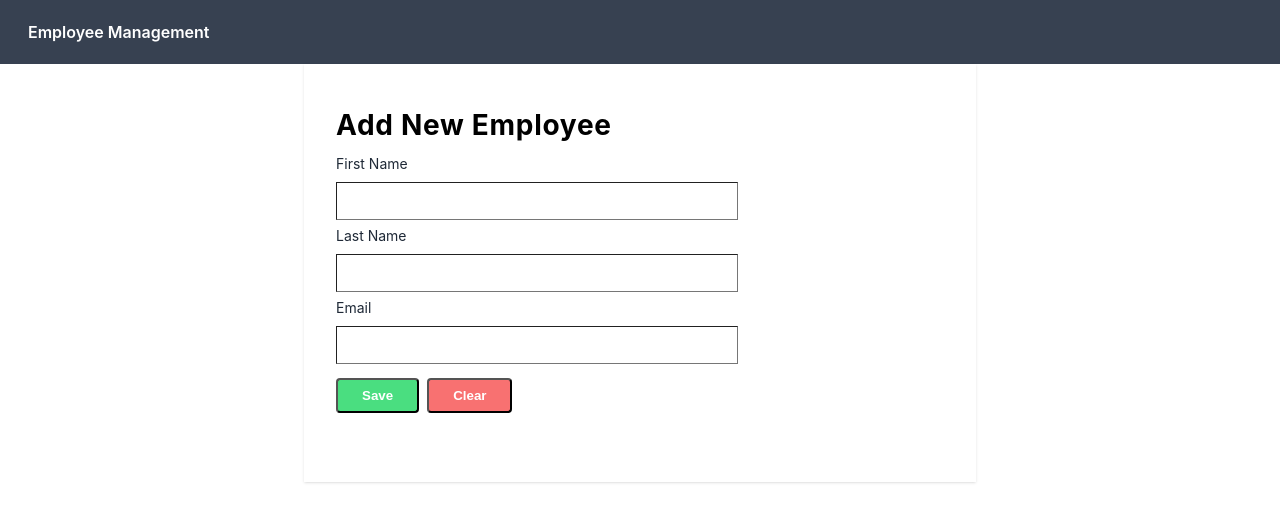
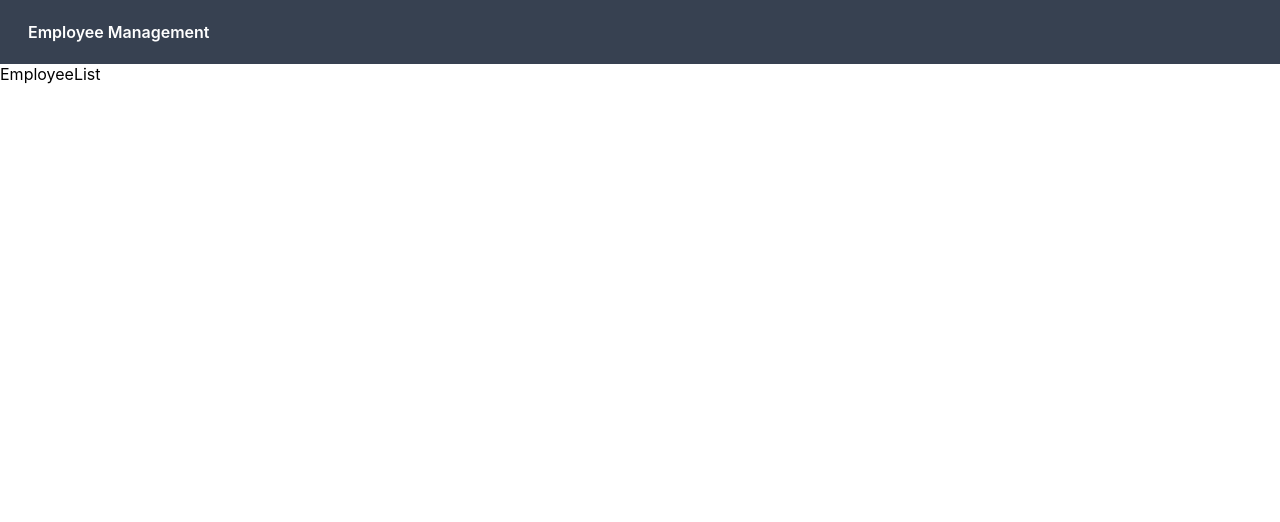
Before and after one commit to Mocroski/employee-api-react, a React (Create React App) app: page / in a window 1280 px wide. Shown: the top 522 px of the page. Built offline with nearby package versions, Linux system fonts and the light colour scheme.

Commit message:
Add employeList component and routes

```diff
--- a/package.json
+++ b/package.json
@@ -9,6 +9,7 @@
     "axios": "^1.3.2",
     "react": "^18.2.0",
     "react-dom": "^18.2.0",
+    "react-router-dom": "^6.8.0",
     "react-scripts": "5.0.1",
     "web-vitals": "^2.1.4"
   },
--- a/src/App.js
+++ b/src/App.js
@@ -1,14 +1,23 @@
 
+import { BrowserRouter, Route, Routes } from 'react-router-dom';
 import './App.css';
 import AddEmployee from './components/AddEmployee';
+import EmployeeList from './components/EmployeeList';
 
 import Navbar from './components/Navbar';
 
 function App() {
  return (
   <>
+  <BrowserRouter>
     <Navbar />
-    <AddEmployee/>
+    <Routes>
+      <Route index element={<EmployeeList/>}/>
+      <Route path="/" element={<EmployeeList/>}></Route>
+      <Route path='/employeeList' element={<EmployeeList/>}></Route>
+      <Route path='/addEmployee' element={<AddEmployee/>}></Route>
+    </Routes>
+  </BrowserRouter>
   </>
  );
 }
--- /dev/null
+++ b/src/components/EmployeeList.js
@@ -0,0 +1,9 @@
+import React from 'react'
+
+const EmployeeList = () => {
+  return (
+    <div>EmployeeList</div>
+  )
+}
+
+export default EmployeeList
```
Also changed, not shown: 1 other file (tests, documents, lock files or other folders).
